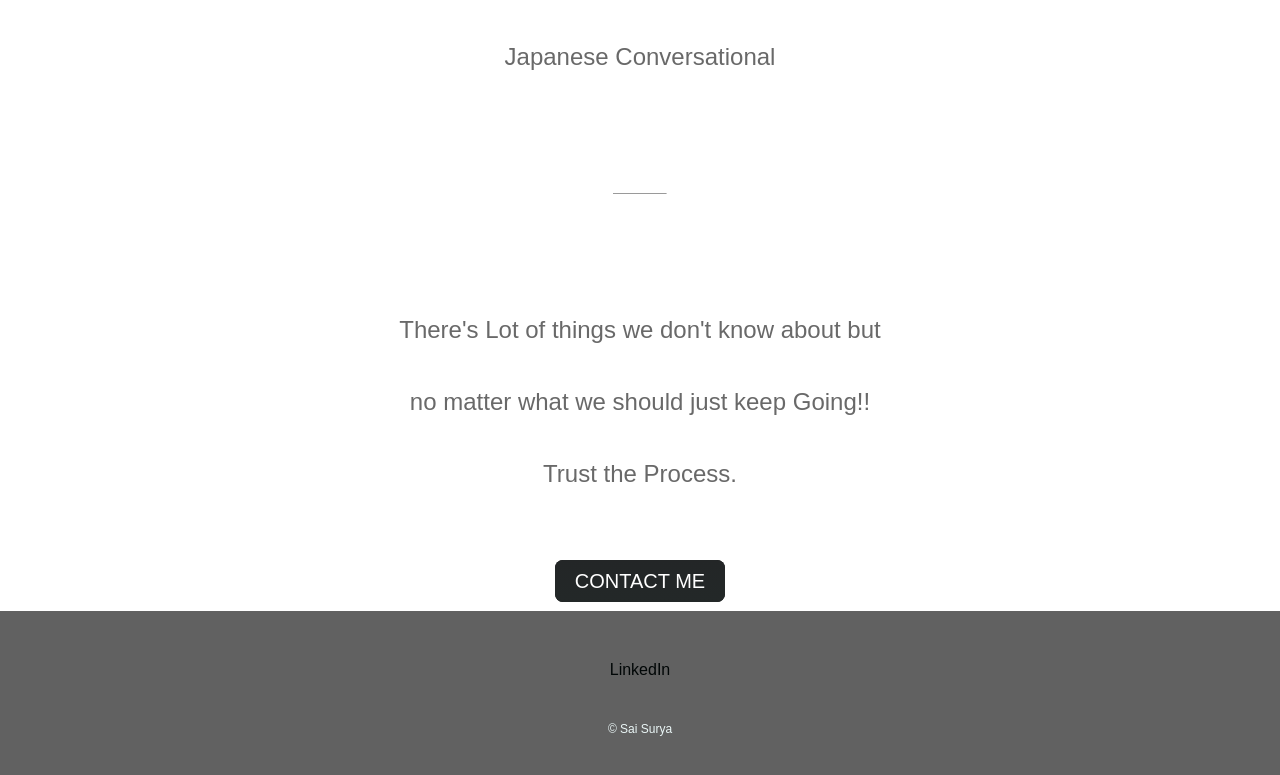
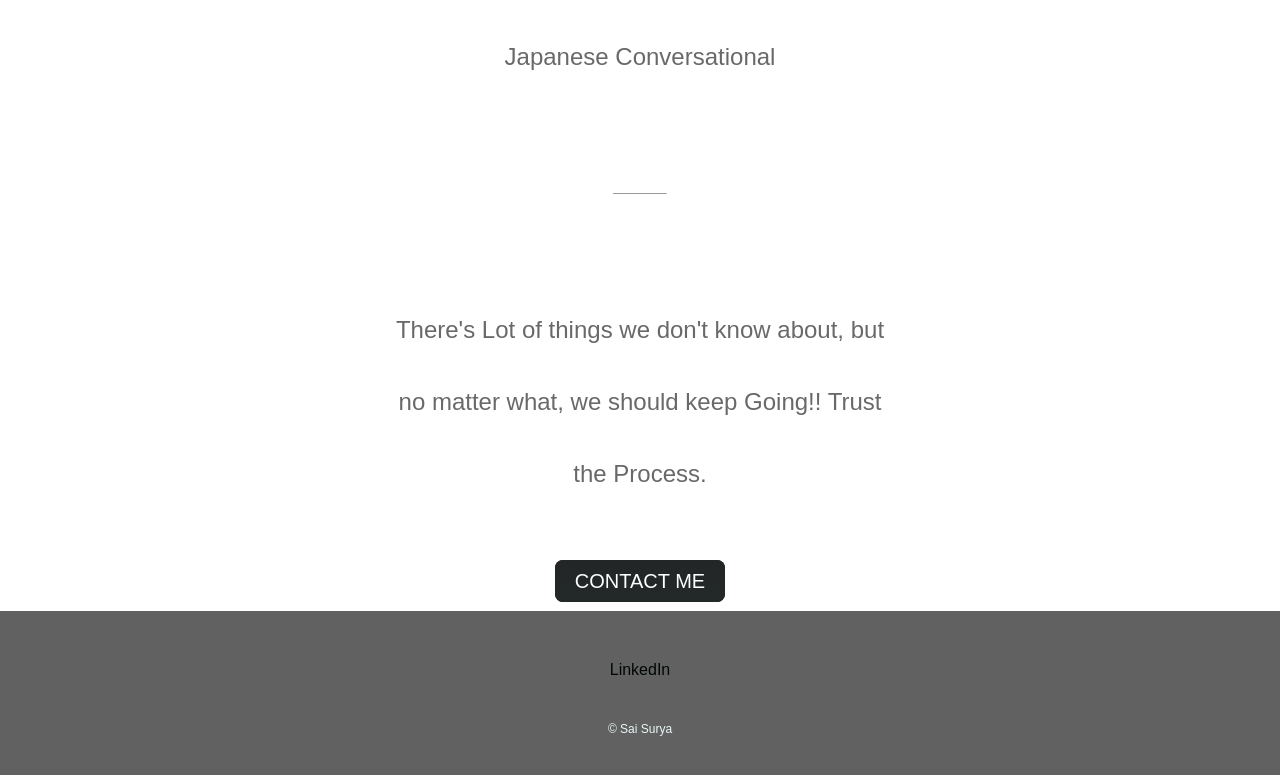
Before and after one commit to Saisurya302/Personal-website, a plain HTML site: page index.html in a window 1280 px wide. Shown: the part 2747-3522 px from the top of the page. Drawn offline with Linux system fonts and the light colour scheme.

Commit message:
index.html

```diff
--- a/index.html
+++ b/index.html
@@ -65,7 +65,7 @@
     </div>
     <hr>
     <div class="contact-me">
-        <p class="contact-message">There's Lot of things we don't know about but no matter what we should just keep Going!! Trust the Process.</p>
+        <p class="contact-message">There's Lot of things we don't know about, but no matter what, we should keep Going!! Trust the Process.</p>
         <a class="btn" href="mailto:dubasisaisurya.2@gmail.com">CONTACT ME</a>
       </div>
       <br>
```
